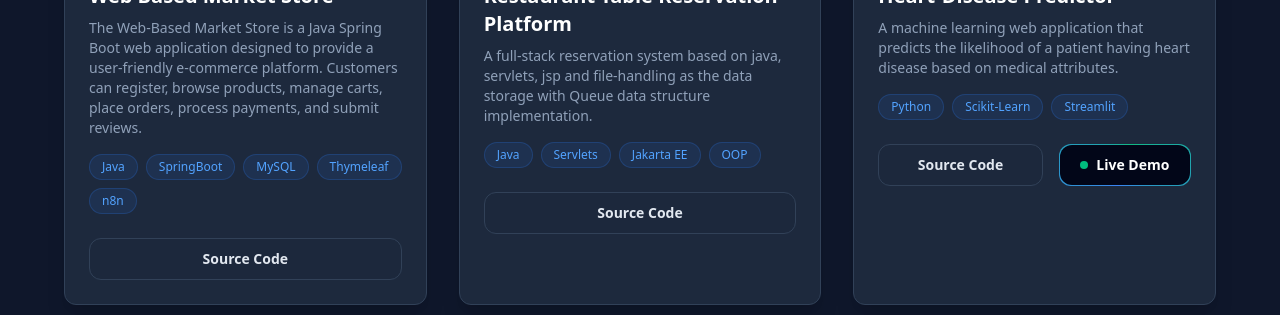
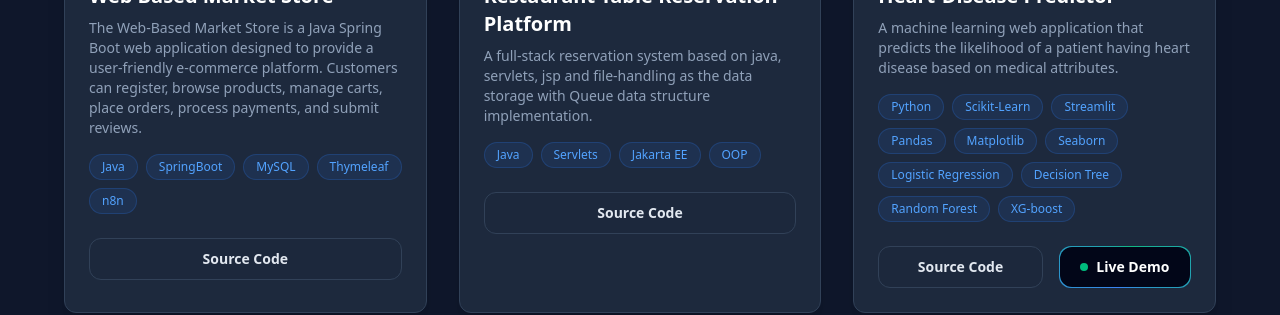
Before and after one commit to Pamindu-Rashmitha/my-portfolio, a React (Vite) app: page / in a window 1280 px wide. Shown: the part 2720-3035 px from the top of the page. Built offline with nearby package versions, Linux system fonts and the light colour scheme.

Commit message:
feat: Update technologies used in Heart-Disease Predictor and Pamiya-GPT projects for enhanced functionality

```diff
--- a/src/data/projects.ts
+++ b/src/data/projects.ts
@@ -35,7 +35,7 @@ export const projects: Project[] = [
         id: 3,
         title: "Heart-Disease Predictor",
         description: "A machine learning web application that predicts the likelihood of a patient having heart disease based on medical attributes.",
-        technologies: ["Python", "Scikit-Learn", "Streamlit"],
+        technologies: ["Python", "Scikit-Learn", "Streamlit","Pandas","Matplotlib","Seaborn","Logistic Regression","Decision Tree","Random Forest","XG-boost"],
         githubLink: "https://github.com/Pamindu-Rashmitha/Heart-Disease-Predictor",
         liveDemo:"https://heart-disease-predictor-h7gwgu4xvqe5byvijs5eh9.streamlit.app/",
         image: heartImg
@@ -45,7 +45,7 @@ export const projects: Project[] = [
         title: "Pamiya-GPT",
         description: "Pamiya-GPT is a sophisticated AI assistant capable of real-time web search, data analysis, document reading, and email automation. Built using Google's Gemini 2.5 Flash, LangChain, and Streamlit\
                         Unlike standard chatbots that rely solely on training data, Pamiya-GPT is an Agent equipped with specialized tools. It intelligently decides when to browse the internet, analyze a spreadsheet, or read a PDF document to answer your questions.",
-        technologies: ["Python", "Scikit-Learn", "Streamlit"],
+        technologies: ["Python", "Scikit-Learn", "Streamlit","Lang-Chain","Pandas","pypdf","duckduckgo search"],
         githubLink: "https://github.com/Pamindu-Rashmitha/Pamiya-GPT",
         liveDemo:"https://pamiya-gpt-fzv4byvuzavwvv8na975u8.streamlit.app/",
         image: pamiya
```
